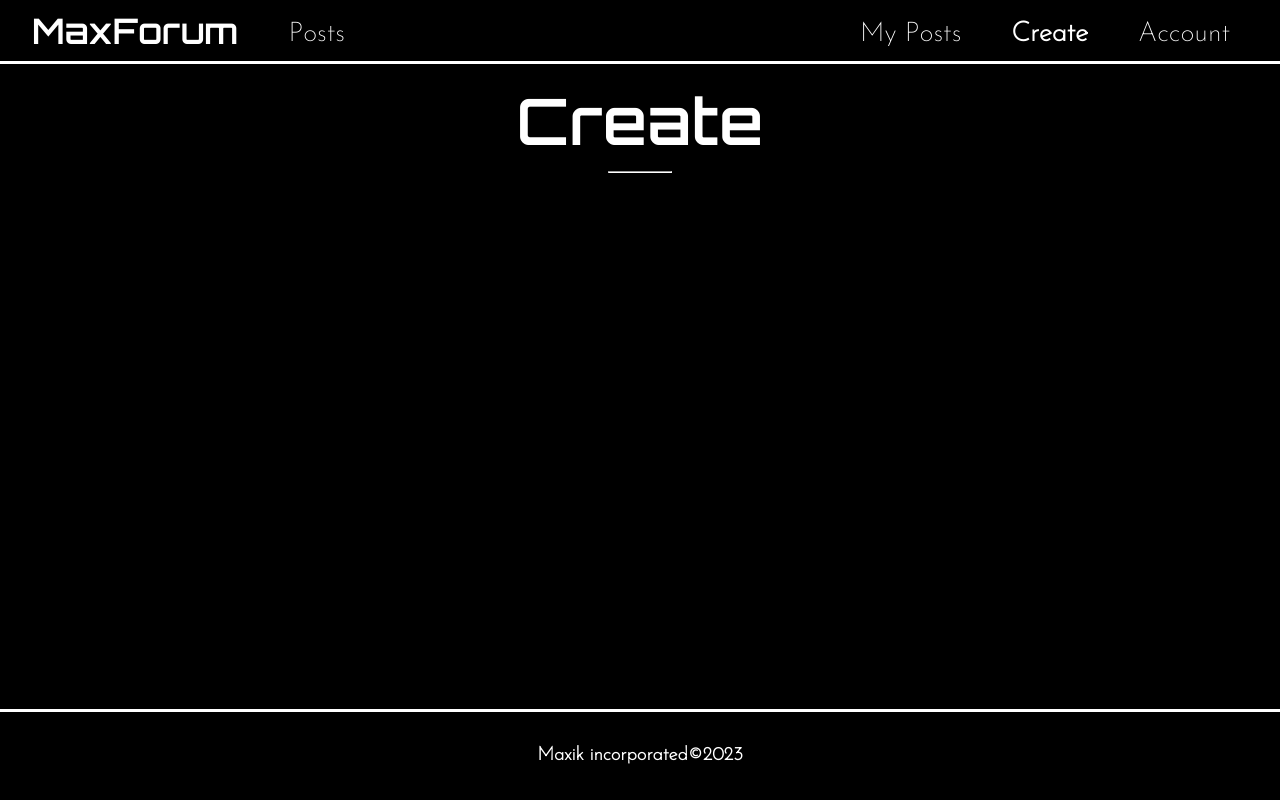
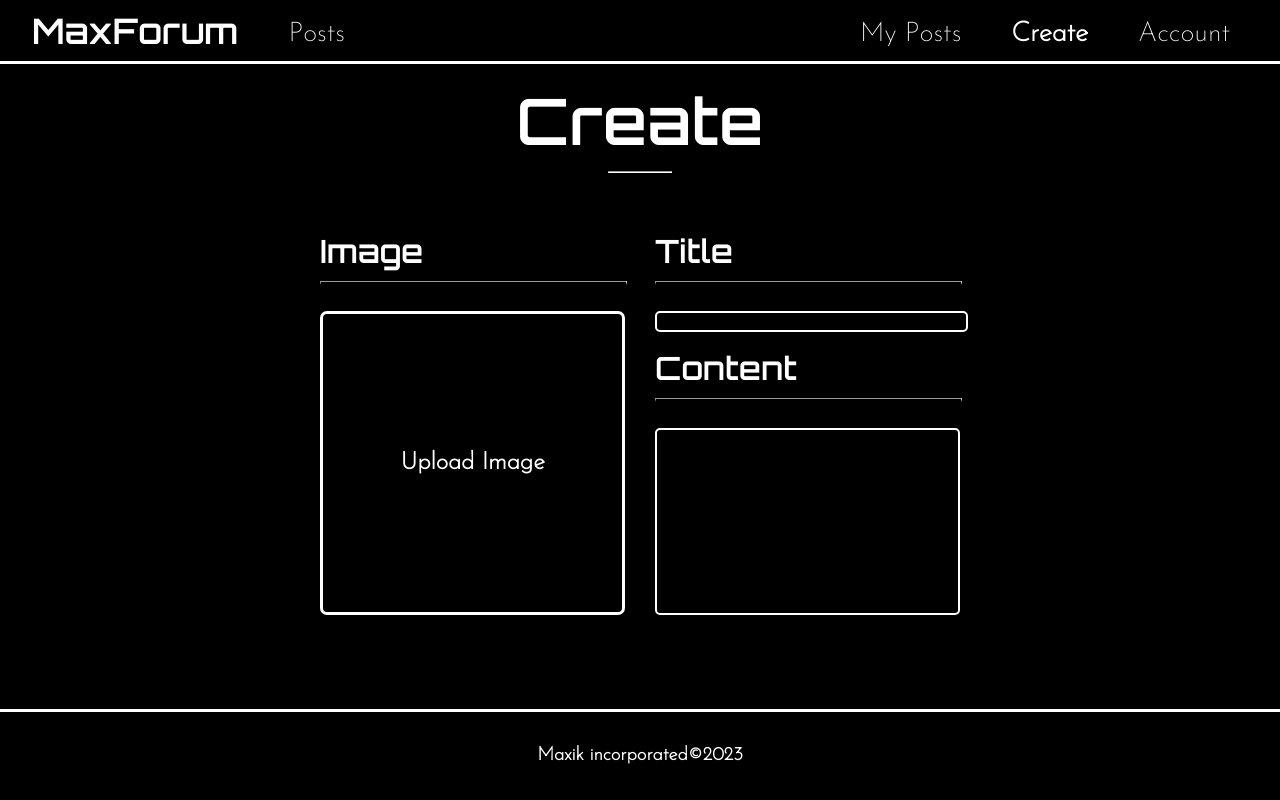
Before and after one commit to MaxPoplavskiy/MaxForum, a React (Create React App) app in the folder front/: page /create in a window 1280 px wide. Built offline with nearby package versions, Linux system fonts and the light colour scheme.

Commit message:
create Create component with dark and light theme

```diff
--- a/front/src/components/account.css
+++ b/front/src/components/account.css
@@ -6,28 +6,7 @@
     width: 15%;
 }
 
-.button
-{
-    border-radius: 7px;
-    font-family: 'Josefin Sans', sans-serif;
-    font-weight: bold;
-    font-size: 1.5rem;
-    border-style: solid;
-}
 
-.transperent-button.light
-{
-    background-color: transparent;
-    color: black;
-    border-color: black;
-}
-
-.transperent-button
-{
-    background-color: transparent;
-    color: white;
-    border-color: white;
-}
 
 .login-button.light
 {
--- a/front/src/components/create-post.css
+++ b/front/src/components/create-post.css
@@ -6,3 +6,100 @@
     flex-direction: column;
     margin-bottom: 2rem;
 }
+
+.data-forms-container
+{
+    width: 50%;
+    height: 50vh;
+    display: flex;
+    align-items: stretch;
+}
+
+@media screen and (max-width: 900px){
+    .data-forms-container
+    {
+        flex-direction: column;
+    }
+}
+
+.img-form-container
+{
+    width: 100%;
+    flex: 1;
+    margin-right: 30px;
+    display: flex;
+    flex-direction: column;
+}
+
+.text-form-container
+{
+    flex: 1;
+    display: flex;
+    flex-direction: column;
+}
+
+.title-form
+{
+    color: white;
+    font-family: 'Orbitron', sans-serif;
+    font-size: 2rem;
+    margin-top: 1rem;
+    margin-bottom: 10px;
+}
+
+input[type="file"] {
+    display: none;
+}
+
+.custom-file-upload {
+    border: 1px solid #ccc;
+    display: inline-block;
+    padding: 6px 12px;
+    cursor: pointer;
+}
+
+.img-upload-div
+{
+    display: flex;
+    justify-content: center;
+    align-items: center;
+    height: 100%;
+}
+
+.title-input
+{
+    background-color: black;
+    color: white;
+    border: 2px white solid;
+    border-radius: 5px;
+    width: 100%;
+}
+
+.title-input.light
+{
+    border-color: black;
+}
+
+.content-input-div
+{
+    flex-grow: 1;
+}
+
+.content-input
+{
+    resize: none;
+    border-radius: 5px;
+    border: 2px white solid;
+    background-color: black;
+    color: white;
+    box-sizing: border-box;
+    width: 100%;
+    height: 100%;
+    padding: 0;
+    margin: 0;
+}
+
+.content-input.light
+{
+    border: 2px black solid;
+}
--- a/front/src/components/create-post.jsx
+++ b/front/src/components/create-post.jsx
@@ -10,6 +10,24 @@ function CreatePost(props)
 
     return <div className={cssLightHandle("create-menu", theme)}>
         <h1 className={cssLightHandle("title", theme)}>Create<hr className={cssLightHandle("", theme)} /></h1>
+        <div className="data-forms-container">
+            <div className="img-form-container">
+                <h2 className={cssLightHandle("title-form", theme)}>Image<hr className={cssLightHandle("thick-h2", theme)} /></h2>
+                <div className={cssLightHandle("button transperent-button img-upload-div", theme)}>
+                <label for="file-upload" class={cssLightHandle(" img-upload", theme)}>
+                    Upload Image
+                </label>
+                <input id="file-upload" type="file" />
+                </div>
+            </div>
+            <div className="text-form-container">
+                <h2 className={cssLightHandle("title-form", theme)}>Title<hr className={cssLightHandle("thick-h2", theme)} /></h2>
+                <input className={cssLightHandle("title-input", theme)}></input>
+
+                <h2 className={cssLightHandle("title-form", theme)}>Content<hr className={cssLightHandle("thick-h2", theme)} /></h2>
+                <div className={cssLightHandle("content-input-div", theme)}><textarea className={cssLightHandle("content-input", theme)}></textarea></div>
+            </div>
+        </div>
     </div>
 }
 
--- a/front/src/themes.css
+++ b/front/src/themes.css
@@ -14,9 +14,38 @@
     border-color: black;
 }
 
+.thick-h2
+{
+    width: 100%;
+    border-bottom: 3px black solid;
+}
+
 hr
 {
     width: 25%;
     border-bottom: 1px white solid;
     margin-top: 10px;
 }
+
+.button
+{
+    border-radius: 7px;
+    font-family: 'Josefin Sans', sans-serif;
+    font-weight: bold;
+    font-size: 1.5rem;
+    border-style: solid;
+}
+
+.transperent-button.light
+{
+    background-color: transparent;
+    color: black;
+    border-color: black;
+}
+
+.transperent-button
+{
+    background-color: transparent;
+    color: white;
+    border-color: white;
+}
```
